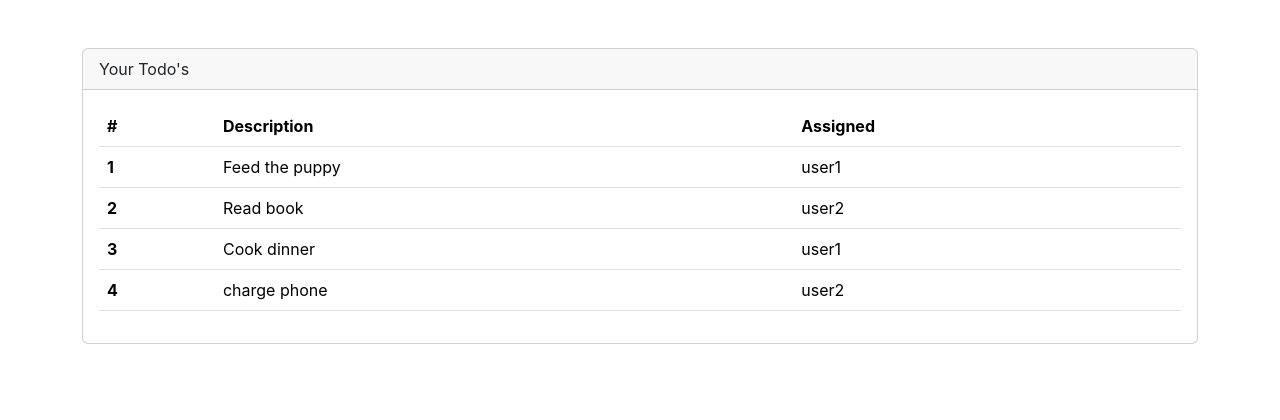
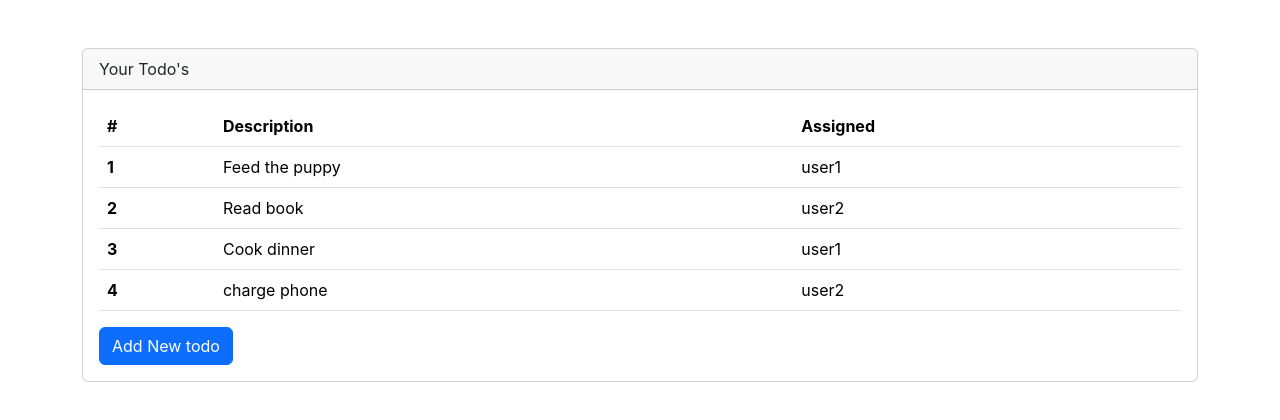
Before and after one commit to Al-AmeerSR/react-project, a React (Create React App) app: page / in a window 1280 px wide. Shown: the top 420 px of the page. Built offline with nearby package versions, Linux system fonts and the light colour scheme.

Commit message:
change related to onclick event

```diff
--- a/src/App.js
+++ b/src/App.js
@@ -10,6 +10,14 @@ function App() {
     {rowNumber : 3,rowDescription:'Cook dinner',rowAssignee:'user1'},
     {rowNumber : 4,rowDescription:'charge phone',rowAssignee:'user2'}
   ]
+
+  const addTodo = ()=>{
+
+    const newTodo = {rowNumber : todos.length + 1 ,rowDescription:'charge the laptop',rowAssignee :'user3'}
+
+   todos.push(newTodo)
+   console.log(todos)
+  }
   return (
     <div className="mt-5 container">
       <div className="card">
@@ -19,7 +27,9 @@ function App() {
         <div className="card-body" >
 
         <TodoTable todos={todos}/>
-
+          <button className='btn btn-primary' onClick={addTodo}>
+            Add New todo
+            </button>
         </div>
       </div>
     </div>
```
